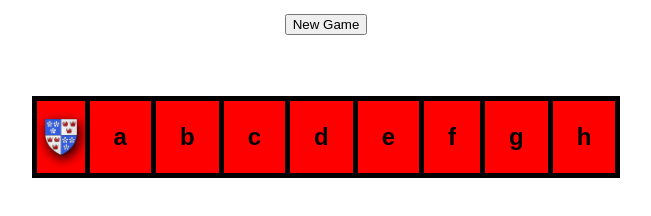
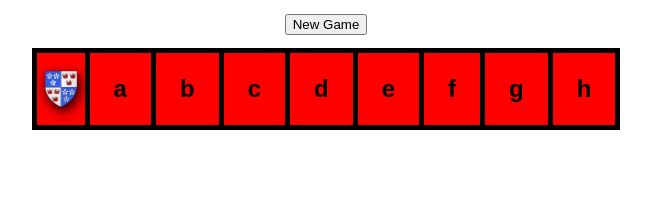
Before and after one commit to GarrettAnderson/chess-game, a website: page public/index.html in a window 1280 px wide. Shown: the whole page, without its empty margins (314-965 px from the left). Drawn offline with Linux system fonts and the light colour scheme.

Commit message:
removed the margin top and bottom from the board.

```diff
--- a/public/screen.css
+++ b/public/screen.css
@@ -19,7 +19,7 @@ header {
 }
 
 table {
-    margin: 3rem auto;
+    margin: 0 auto;
     border-collapse: collapse;
 }
 
```
